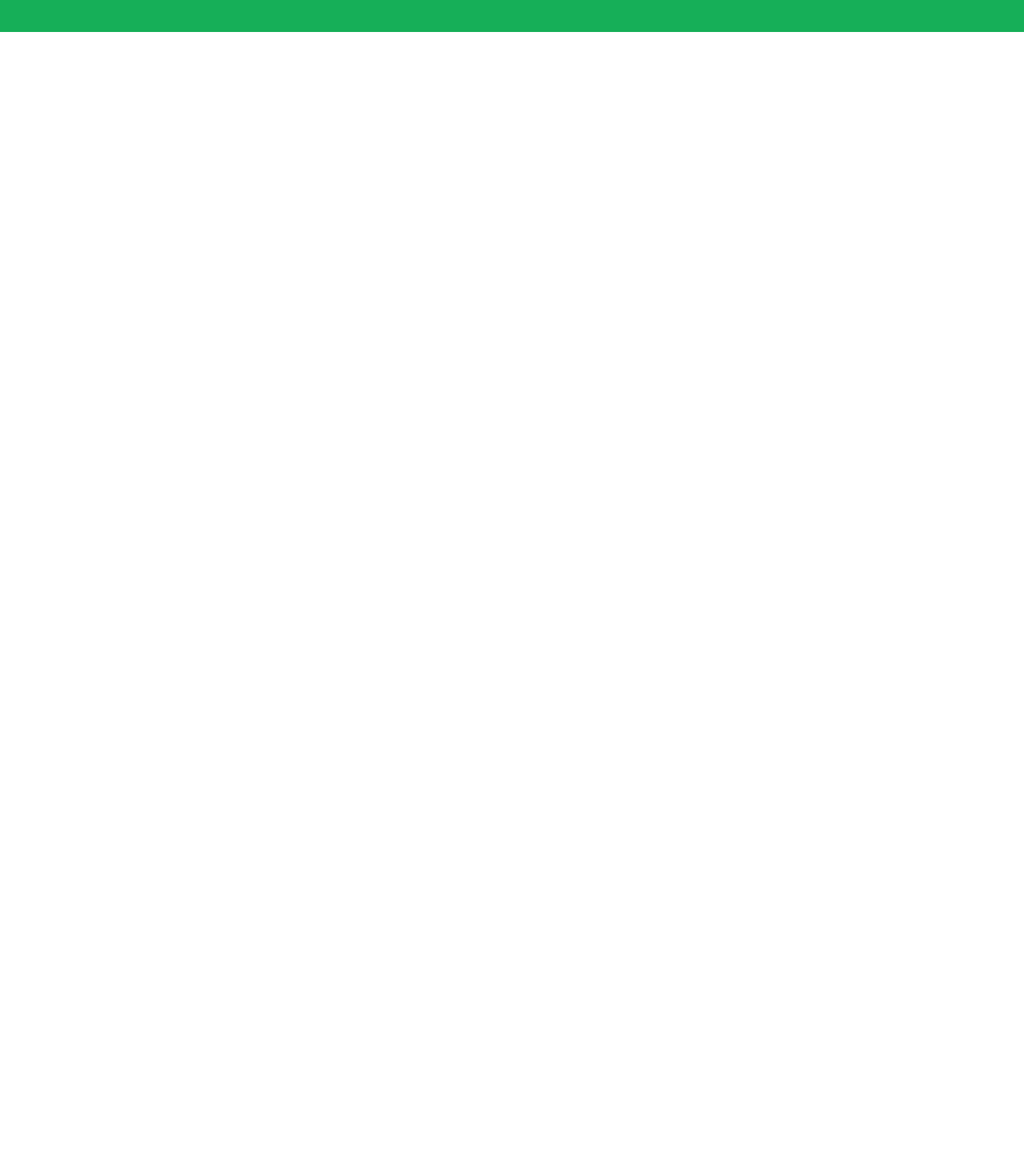
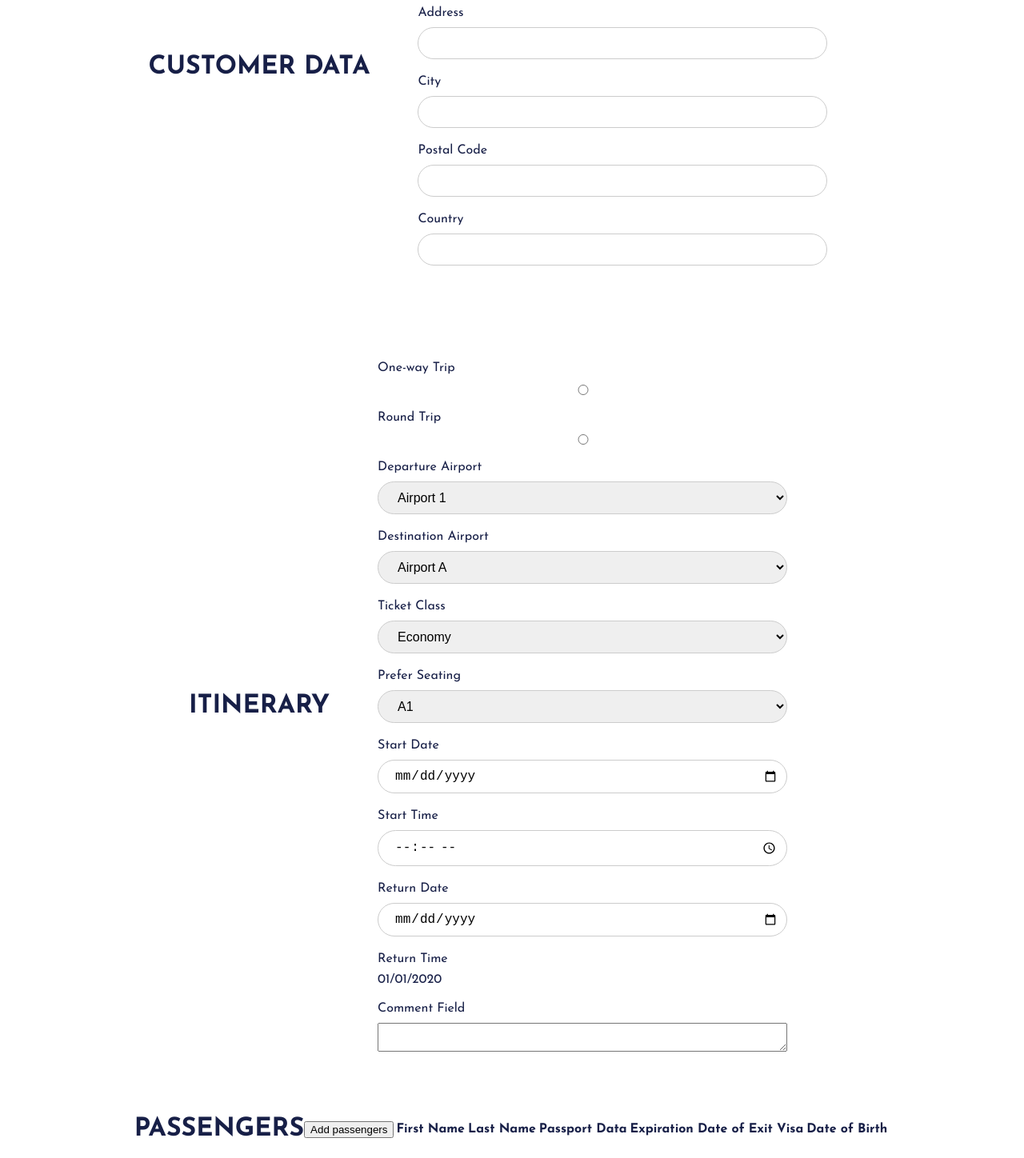
Before and after one commit to HAnguyen-119/QAirline, a React (Vite) app: page /booking in a window 1280 px wide. Shown: the part 280-1728 px from the top of the page at 80% size. Before the commit the page ends 800 px from the top, so only its background shows below. Built offline with nearby package versions, Linux system fonts and the light colour scheme; a web font is replaced by a local one.

Commit message:
[feat] booking form

```diff
--- /dev/null
+++ b/src/components/Form/FieldElement.jsx
@@ -0,0 +1,10 @@
+import ('./Form.css')
+
+export default function FieldElement({ htmlFor, description, id, value, onChange }) {
+    return (
+        <div className='form-wrapper'>
+            <label htmlFor={htmlFor}>{description}</label>
+            <textarea id={id} value={value} onChange={onChange}/>
+        </div>
+    )
+}
--- a/src/components/Authentication/Authentication.css
+++ b/src/components/Form/Form.css
@@ -1,6 +1,6 @@
 
 /* authentication form */
-.authentication-form {
+.form {
     display: flex;
     align-items: center;
     justify-content: center;
@@ -8,14 +8,14 @@
     background-repeat: no-repeat;
 }
 
-.authentication-form>.inner {
+.form>.inner {
     width: 66%;
     margin: auto;
     background: url('../../assets/images/authenticationbackground.jpg') no-repeat;
     background-size: cover;
 }
 
-.authentication-form form {
+.form form {
     width: 40%;
     padding: 60px;
     display: flex;
@@ -23,7 +23,7 @@
     gap: 20px;
 }
 
-.authentication-form form h1 {
+.form form h1 {
     text-align: center;
     font-size: 2rem;
 }
@@ -46,11 +46,11 @@
     gap: 10px;
 }
 
-.form-wrapper>label, .form-wrapper>input {
+.form-wrapper>label, .form-wrapper>input, .form-wrapper>select {
     font-size: 1rem;
 }
 
-.form-wrapper>input {
+.form-wrapper>input, .form-wrapper>select {
     padding: 10px 10px 10px 20px;
     border-radius: 1.5rem;
     border: 1px solid #ccc;
--- a/src/components/Authentication/FormElement.jsx
+++ b/src/components/Form/InputElement.jsx
@@ -1,8 +1,8 @@
 import React from "react"
 
-import ('./Authentication.css')
+import ('./Form.css')
 
-export default function FormElement({htmlFor, description, type, id, value, onChange}) {
+export default function InputElement({htmlFor, description, type, id, value, onChange}) {
     return (
         <div className='form-wrapper'>
             <label htmlFor={htmlFor}>{description}</label>
--- /dev/null
+++ b/src/components/Form/LabelElement.jsx
@@ -0,0 +1,11 @@
+import ('./Form.css')
+
+export default function LabelElement({ description, text }) {
+    return (
+        <div className='form-wrapper label'>
+            <label>{description}</label>
+            <label>{text}</label>
+        </div>
+    )
+
+}
--- /dev/null
+++ b/src/components/Form/SelectElement.jsx
@@ -0,0 +1,13 @@
+import ('./Form.css')
+
+export default function SelectElement({ htmlFor, description, id, value, onChange, options }) {
+    return (
+        <div className='form-wrapper'>
+            <label htmlFor={htmlFor}>{description}</label>
+            <select id={id} value={value} onChange={onChange}>
+                {options.map(option => <option key={option} value={option}>{option}</option>)}
+            </select>
+        </div>
+    )
+
+}
--- a/src/components/Logo.jsx
+++ b/src/components/Logo.jsx
@@ -1,5 +1,6 @@
 export default function Logo() {
     return (
+        // Add NavLink to Homepage
         <div className='logo'>
             <img src="src/assets/images/logo.png" alt="logo"/>
             <p>AIRLINE</p>
--- a/src/pages/Booking/Booking.jsx
+++ b/src/pages/Booking/Booking.jsx
@@ -1,5 +1,68 @@
+import SelectElement from "../../components/Form/SelectElement.jsx"
+import InputElement from "../../components/Form/InputElement.jsx";
+import LabelElement from "../../components/Form/LabelElement.jsx";
+import FieldElement from "../../components/Form/FieldElement.jsx";
+import {AddPassenger} from "../../utils/AddPassenger.js";
+
 export default function Booking() {
     return (
-        <div>Booking</div>
+        <div className='booking-container'>
+            <div className='booking'>
+                <div className='booking-details'>
+                    <div className='form customer-data'>
+                        <h1>CUSTOMER DATA</h1>
+                        <form>
+                            <InputElement htmlFor='first-name' description='First Name' type='text' id='first-name' value='' onChange={() => {}}/>
+                            <InputElement htmlFor='last-name' description='Last Name' type='text' id='last-name' value='' onChange={() => {}}/>
+                            <InputElement htmlFor='Address' description='Address' type='text' id='address' value='' onChange={() => {}}/>
+                            <InputElement htmlFor='city' description='City' type='text' id='city' value='' onChange={() => {}}/>
+                            <InputElement htmlFor='postal-code' description='Postal Code' type='text' id='postal-code' value='' onChange={() => {}}/>
+                            <InputElement htmlFor='country' description='Country' type='text' id='country' value='' onChange={() => {}}/>
+                        </form>
+                    </div>
+                    <div className='form itinerary'>
+                        <h1>ITINERARY</h1>
+                        <form>
+                            <InputElement htmlFor='one-way' description='One-way Trip' type='radio' id='one-way' value='one-way' onChange={() => {}}/>
+                            <InputElement htmlFor='round-trip' description='Round Trip' type='radio' id='round-trip' value='round-trip' onChange={() => {}}/>
+                            <SelectElement htmlFor='departure' description='Departure Airport' id='departure' value='departure' onChange={() => {}} options={['Airport 1', 'Airport 2', 'Airport 3', 'Airport 4', 'etc']}/>
+                            <SelectElement htmlFor='destination' description='Destination Airport' id='destination' value='destination' onChange={() => {}} options={['Airport A', 'Airport B', 'Airport C', 'Airport D', 'etc']}/>
+                            <SelectElement htmlFor='ticket-class' description='Ticket Class' id='ticket-class' value='ticket-class' onChange={() => {}} options={['Economy', 'Business', 'First Class']}/>
+                            <SelectElement htmlFor='prefer-seating' description='Prefer Seating' id='prefer-seating' value='prefer-seating' onChange={() => {}} options={['A1', 'A2', 'A3', 'etc']}/>
+                            <InputElement htmlFor='dept-date' description='Start Date' id='dept-date' type='date' value='dept-date' onChange={() => {}}/>
+                            <InputElement htmlFor='dept-time' description='Start Time' id='dept-time' type='time' value='dept-time' onChange={() => {}}/>
+                            <InputElement htmlFor='return-date' description='Return Date' id='return-date' type='date' value='return-date' onChange={() => {}}/>
+                            <LabelElement description='Return Time' text="01/01/2020"/>
+                            <FieldElement htmlFor='comment' description='Comment Field' id='comment' value='' onChange={() => {}}/>
+                        </form>
+                    </div>
+                    <div className='form passengers'>
+                        <h1>PASSENGERS</h1>
+                        <button onClick={() => AddPassenger(5)}>Add passengers</button>
+                        <table className='table passengers'>
+                            <thead>
+                                <tr>
+                                    <th>First Name</th>
+                                    <th>Last Name</th>
+                                    <th>Passport Data</th>
+                                    <th>Expiration Date of Exit Visa</th>
+                                    <th>Date of Birth</th>
+                                </tr>
+                            </thead>
+                            <tbody>
+
+                            </tbody>
+                        </table>
+                    </div>
+                </div>
+                <button type='submit'>Submit</button>
+            </div>
+            <div className='form my-booking'>
+                <h1>My Bookings</h1>
+                <form>
+
+                </form>
+            </div>
+        </div>
     )
 }
--- a/src/pages/Signup/Signup.jsx
+++ b/src/pages/Signup/Signup.jsx
@@ -1,6 +1,6 @@
 import React, {useState} from "react";
 import {NavLink} from "react-router-dom";
-import FormElement from "../../components/Authentication/FormElement.jsx";
+import InputElement from "../../components/Form/InputElement.jsx";
 
 export default function Signup() {
     const [firstName, setFirstName] = useState('')
@@ -20,21 +20,21 @@ export default function Signup() {
     }
 
     return (
-        <div className='authentication-form'>
+        <div className='form'>
             <div className='inner'>
                 <form>
                     <h1>SIGN UP</h1>
                     <div className='name-grid'>
-                        <FormElement htmlFor='firstname' description='First Name' type='text' id='firstname'
+                        <InputElement htmlFor='firstname' description='First Name' type='text' id='firstname'
                                       value={firstName} onChange={(e) => setFirstName(e.target.value)}/>
-                        <FormElement htmlFor='lastname' description='Last Name' type='text' id='lastname'
+                        <InputElement htmlFor='lastname' description='Last Name' type='text' id='lastname'
                                       value={lastName} onChange={(e) => setLastName(e.target.value)}/>
                     </div>
-                    <FormElement htmlFor='email' description='Email' type='email' id='email' value={email}
+                    <InputElement htmlFor='email' description='Email' type='email' id='email' value={email}
                                   onChange={(e) => setEmail(e.target.value)}/>
-                    <FormElement htmlFor='password' description='Password' type='password' id='password'
+                    <InputElement htmlFor='password' description='Password' type='password' id='password'
                                   value={password} onChange={(e) => setPassword(e.target.value)}/>
-                    <FormElement htmlFor='confirm-password' description='Confirm Password' type='password'
+                    <InputElement htmlFor='confirm-password' description='Confirm Password' type='password'
                                   id='confirm-password' value={confirmPassword}
                                   onChange={(e) => setConfirmPassword(e.target.value)}/>
                     <div className='checkbox'>
--- /dev/null
+++ b/src/utils/AddPassenger.js
@@ -0,0 +1,17 @@
+export function AddPassenger(numberOfData) {
+    const passengers = document.querySelector('.passengers')
+    const passengerTable = document.querySelector('.table.passengers>tbody')
+    const passengerRow = document.createElement('tr')
+    const submitButton = document.createElement('button')
+
+    for (let i = 0; i < numberOfData; i++) {
+        let tmpData = document.createElement('td')
+        tmpData.appendChild(document.createElement('input'))
+        passengerRow.appendChild(tmpData)
+    }
+    passengerTable.appendChild(passengerRow)
+
+    button.textContent = 'Submit'
+
+    passengers.appendChild(submitButton)
+}
```
Also changed, not shown: src/pages/Login/Login.jsx (+5 -5 lines). Lines whose indentation alone changed are shown as unchanged.
